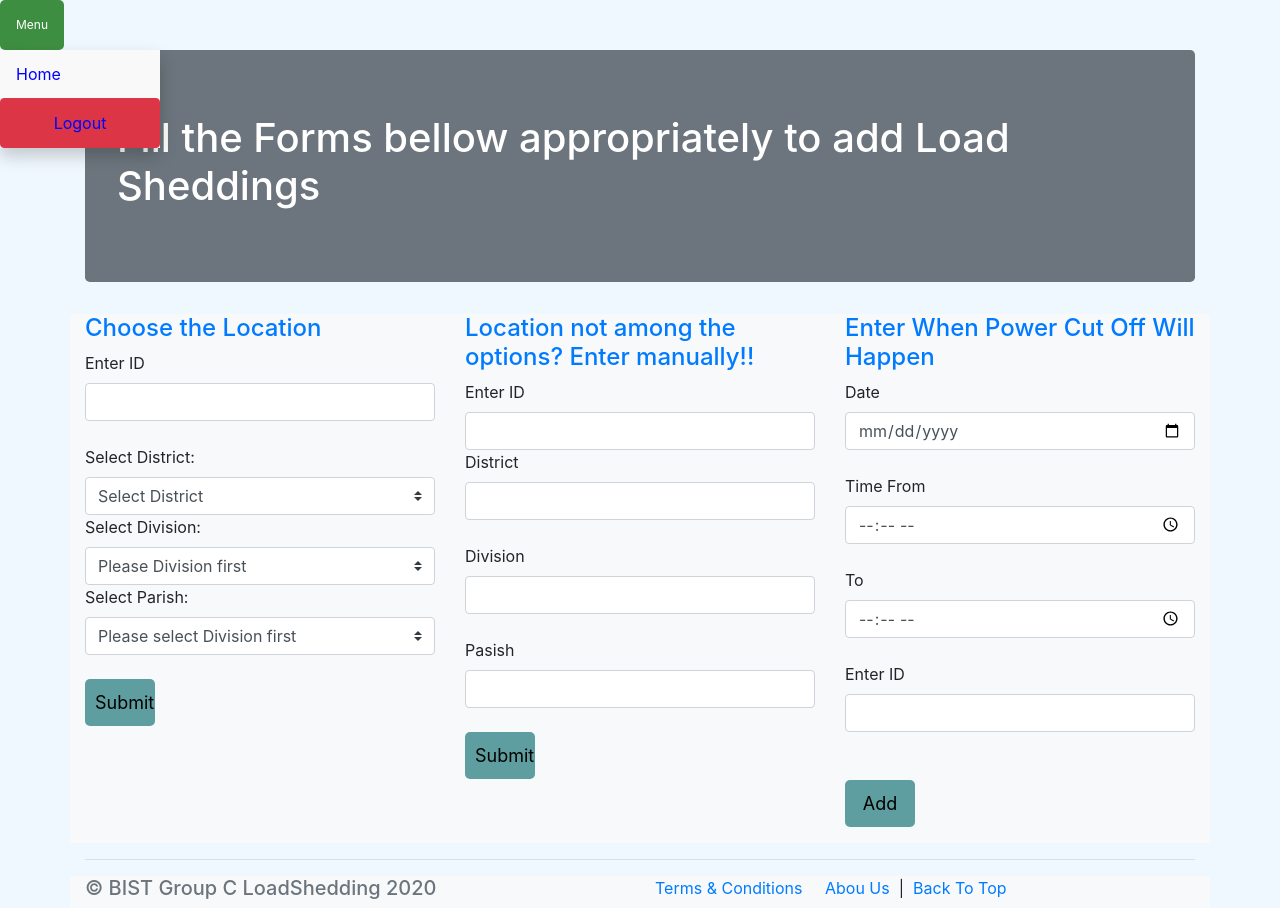
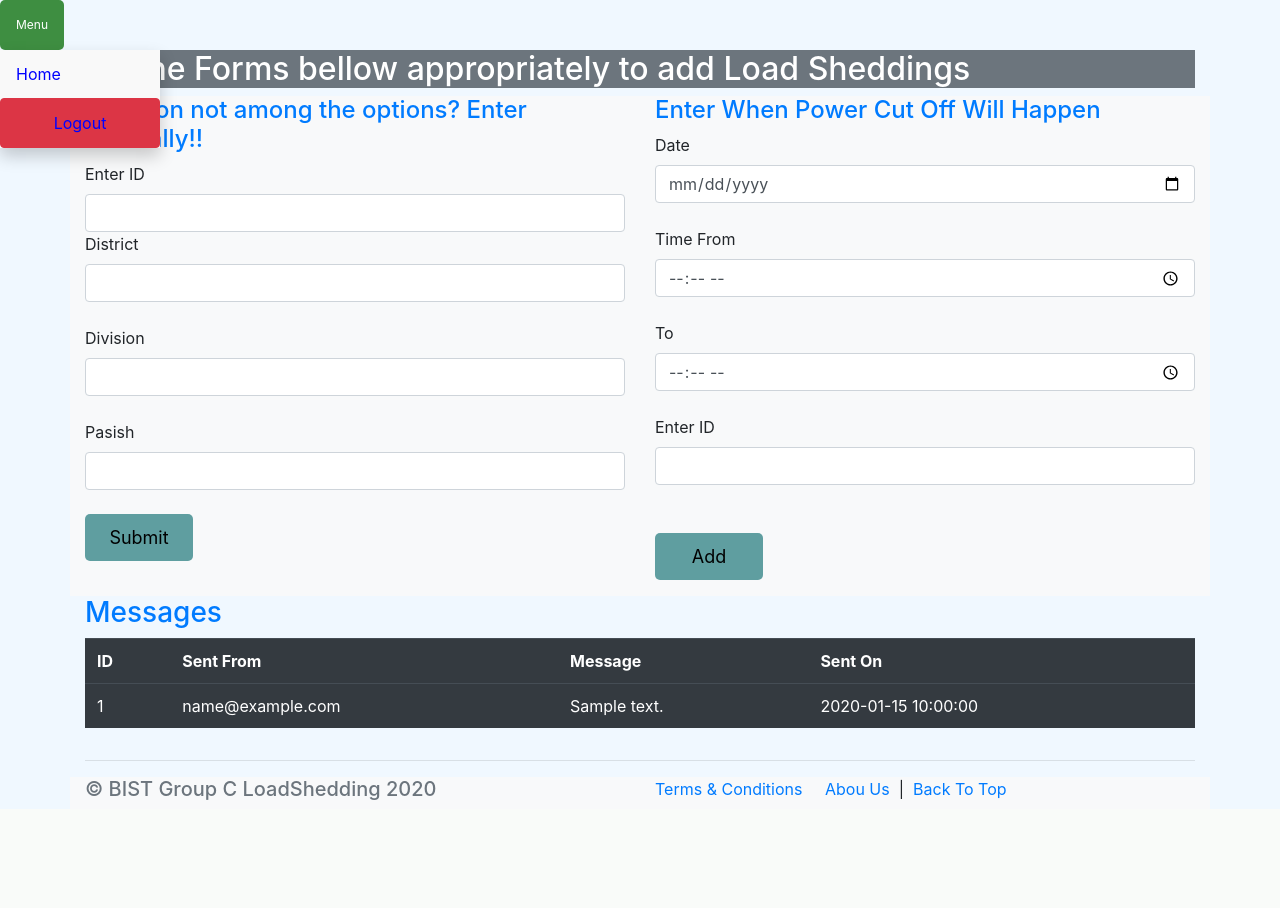
Before and after one commit to ushergodwin/load-shedding, a PHP site: page /registerschedule.php in a window 1280 px wide. After the commit the page ends 800 px from the top, so only its background shows below. Run offline with PHP 8.4, Linux system fonts and the light colour scheme; the visitor is signed in with stand-in values (Sample User, id 1); tables that the repository leaves empty or names only in its code hold one stand-in row (values such as "Sample post"); data that the repository does not hold is empty; a stand-in replaces the project's code that opens the database connection.

Commit message:
Update registerschedule.php

```diff
--- a/registerschedule.php
+++ b/registerschedule.php
@@ -49,55 +49,7 @@ error_reporting(E_ALL);
 .dropdown:hover .dropbtn {background-color: #3e8e41;}
 body{ background-color: aliceblue;}
  </style>
-<script>
-var locationObject = {
-"Kampala": { "Nakawa Division": ["Banda" ,"Bogolobi" ,"Bukoto I" ,"Bukoto Ii" ,"Butabika" ,"I.t.e.k" ,"Kiswa" ,"Kiwatule" ,"Kyambogo" ,"Kyanja" ,"Luzira" ,"Luzira Prisons" ,"Mbuya I" ,"Mbuya Ii" ,"Mutungo", "Nabisunsa", "Naguru I", "Naguru Ii", "Nakawa", "Nakawa Institutions", "Ntinda", "UPK", "Upper Estate"],
-"Kawempe Division": ["Bwaise I", "Bwaise II", "Bwaise III", "Kanyanya", "Kawempe I", "Kawempe II", "Kazo Ward", "Kikaya", "Komamboga", "Kyebando", "Makerere I", "Makerere Ii", "Makerere Iii", "Mpererwe", "Mulago I", "Mulago Ii", "Mulago Iii", "Makerere", "Wandegeya"
-],
 
-"Makindye Division": ["Bukasa", "Buziga", "Ggaba", "Kabalagala", "Kansanga-muyenga", "Katwe I", "Katwe II", "Kibuli", "Kibuye I", "Kibuye II", "Kisugu", "Lukuli", "Luwafu", "Makindye I", "Makindye II", "Nsambya Central", "Nsambya Housing Estate", "Nsambya Police Barracks", "Nsambya Railway", "Salaama", "Wabigalo"
-],
-
-"Rubaga Division": ["Busega", "Kabowa", "Kasubi", "Lubia", "Lungujja", "Mutundwe", "Najjanankumbi I", "Najjanankumbi II", "Nakulabye", "Namirembe", "Nateete", "Ndeeba", "Rubaga"
-
-
-],
-},
-"Wakio District": {
- "Central Division": ["Bukesa", "Central East Ward", "Central West Ward", "Civic Centre", "Industrial Area"
-, "Kagugube"
-, "Kamwokya I", "Kamwokya II", "Kisenyi I", "Kisenyi II","Kisenyi III", "Kololo I", "Kololo II", "Kololo III", "Kololo IV", "Magwa Ward", "Mengo", "Nakasero I", "Nakasero II", "Nakasero III", "Nakasero IV", "Nakivubo Shauliyako", "Old Boma Ward", "Old Kampala", "Kamwokya"],
-
-"Kira": ["Bweyogerere", "Kimwanyi", "Kira", "Kireka", "Kirinya"],
-
-},
-}
-window.onload = function () {
-var districtSel = document.getElementById("countySel"),
-divisionSel = document.getElementById("stateSel"),
-parishSel = document.getElementById("districtSel");
-for (var district in locationObject) {
-districtSel.options[districtSel.options.length] = new Option(district, district);
-}
-countySel.onchange = function () {
-divisionSel.length = 1; // remove all options bar first
-parishSel.length = 1; // remove all options bar first
-if (this.selectedIndex < 1) return; // done
-for (var division in locationObject[this.value]) {
-divisionSel.options[divisionSel.options.length] = new Option(division, division);
-}
-}
-districtSel.onchange(); // reset in case page is reloaded
-divisionSel.onchange = function () {
-parishSel.length = 1; // remove all options bar first
-if (this.selectedIndex < 1) return; // done
-var parish = locationObject[districtSel.value][this.value];
-for (var i = 0; i < parish.length; i++) {
-parishSel.options[parishSel.options.length] = new Option(parish[i], parish[i]);
-}
-}
-}
-</script>
 </head>
 <body>
   <div class="dropdown" align="left">
@@ -109,32 +61,12 @@ parishSel.options[parishSel.options.length] = new Option(parish[i], parish[i]);
 </div>
 <a name="Top"></a>
 <div class="container">
-	<div class="jumbotron dark bg-secondary">
- <h1 style="color: white;">Fill the Forms bellow appropriately to add Load Sheddings</h1>
+           	<div class="jumbotron-md dark bg-secondary">
+ <h2 style="color: white;">Fill the Forms bellow appropriately to add Load Sheddings</h2>
 	</div>
 	<div class="row">
-		<div class="col-md-4 dark bg-light">
-        <h4 class="text-primary">Choose the Location</h4>
-       <form name="myform" id="myForm" action="registerschedule.php" method="POST">
-        <?php include("errors.php"); ?>
-    <label for="id" class="control-label">Enter ID</label>
-   <input type="text" name="identification" maxlength="5" class="form-control" required> <br>
-  <label for="district">Select District: </label><select name="state" id="countySel" size="1" class="custom-select">
-    <option value="" selected="selected">Select District</option>
-    </select>
-    <label for="division">Select Division: </label><select name="countrya" id="stateSel" size="1" class="custom-select">
-    <option value="" selected="selected">Please Division first</option>
-    </select>
-    <label for="parish" class="control-label">Select Parish: </label> <select name="district" id="districtSel" size="1" class="custom-select">
-    <option value="" selected="selected">Please select Division first</option>
-    </select> <br> <br>
-    <input type="submit" id="log" name="reg_loc">
-  </form>
-      </div>
-
-
-	    <div class="col-md-4 dark bg-light">
-        <h4 class="text-primary">Location not among the options? Enter manually!!</h4>
+		<div class="col-md-6 dark bg-light">
+    <h4 class="text-primary">Location not among the options? Enter manually!!</h4>
         <h2 class="error"></h2>
         <form action="registerschedule.php" method="POST"  name="schForm">
              <label for="id" class="control-lable">Enter ID</label>
@@ -149,9 +81,9 @@ parishSel.options[parishSel.options.length] = new Option(parish[i], parish[i]);
          <input type="text" name=" district" class="form-control" required> <br>
          <input id="log" type="submit" id="log" name="reg_loc" onclick="validateForm();" >
      </form>
-      </div>
+  </div>
 
-       <div class="col-md-4 dark bg-light">
+    <div class="col-md-6 dark bg-light">
         <h4 class="text-primary">Enter When Power Cut Off Will Happen</h4>
   <form method="POST" action="registerschedule.php" name="form_3">
     <label for="date" class="control-lable"> Date</label>
@@ -165,9 +97,39 @@ parishSel.options[parishSel.options.length] = new Option(parish[i], parish[i]);
       <input type="text" name="identification" minlength="5" maxlength="5" class="form-control" required> <br> <br>
       <input id="log" type="submit" name="submit" value="Add" onclick="isValid()">
     </form>
+      </div>
+    </div>
+     <div class="row">
+           <div class="col-md-12">
+      <h3 class="text-primary">Messages</h3>
+           <?php
+           include("config.php");
+            $sql = "SELECT id, email, message, sent_at from messages";
+
+           $result = mysqli_query($conn, $sql);
+
+           if(mysqli_num_rows($result) > 0){
+               echo"<table class='table table-dark'>";
+               echo"<tr> <th>ID</th> <th>Sent From</th>";
+               echo"<th>Message</th> <th>Sent On</th>";
+               echo"</tr>";
+
+               while($row = mysqli_fetch_assoc($result)){
+                   echo"<tr>";
+                   echo"<td>".$row['id']."</td>";
+                   echo"<td>".$row['email']."</td>";
+                   echo"<td>".$row['message']."</td>";
+                   echo"<td>".$row['sent_at']."</td>";
+                   echo"</tr>";
+               }
+              echo"</table>";
+           } else{
+                   echo"No New Messages";
+               }
+            mysqli_close($conn);
+           ?>
   </div>
     </div>
-
 <hr>
 <footer>
     <div class="row dark bg-light">
```
